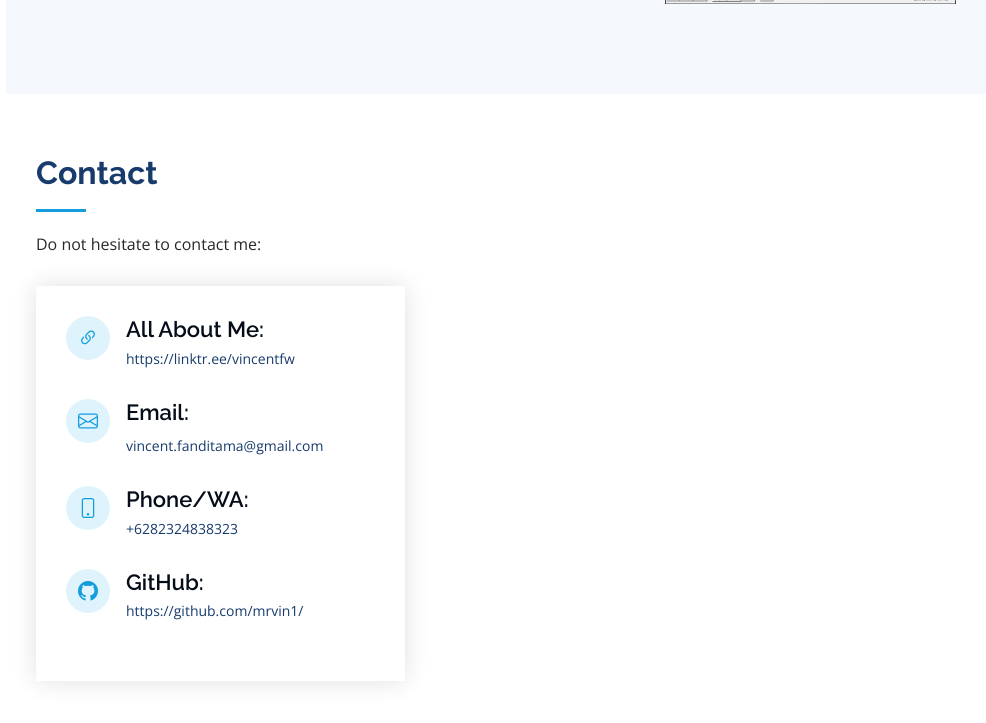
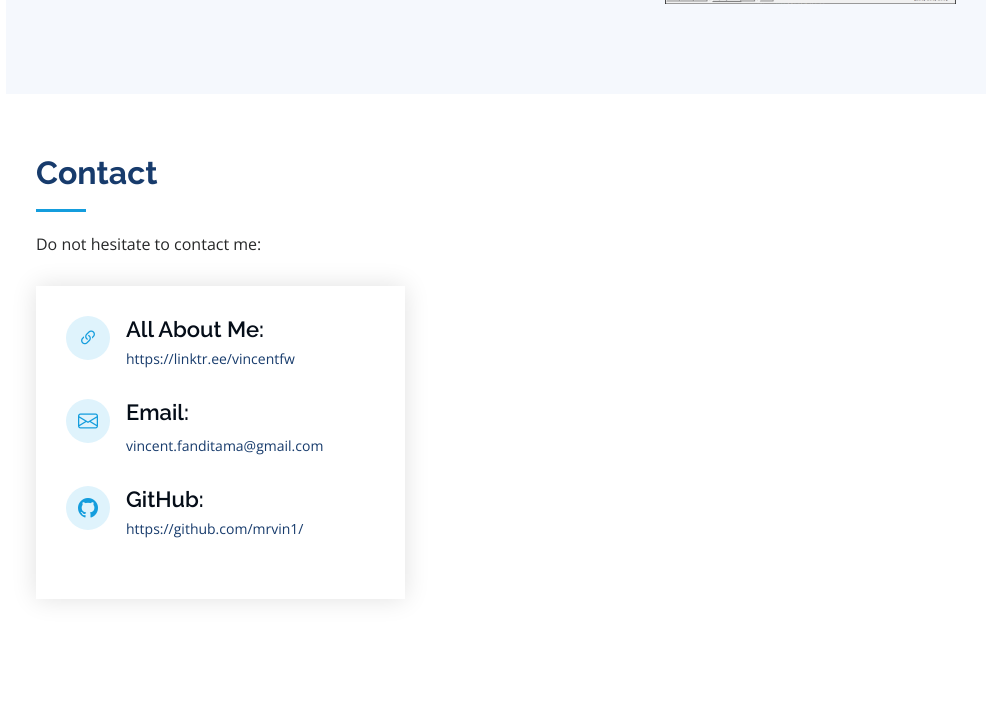
Before and after one commit to mrvin1/mrvin1.github.io, a plain HTML site: page index.html in a window 1280 px wide. Shown: the part 5401-6124 px from the top of the page, without its empty margins (294-1280 px from the left). Drawn offline with nearby package versions, Linux system fonts and the light colour scheme.

Commit message:
Update index.html

```diff
--- a/index.html
+++ b/index.html
@@ -536,12 +536,6 @@ j. In the 6th semester, I did an internship at Kantor Perwakilan Bank Indonesia
               </div>
 
               <div class="phone">
-                <i class="bi bi-phone"></i>
-                <h4>Phone/WA:</h4>
-                <p>+6282324838323</p>
-              </div>
-
-              <div class="phone">
                 <i class="bi bi-github"></i>
                 <h4>GitHub:</h4>
                 <a href="https://github.com/mrvin1/"><p>https://github.com/mrvin1/</p></a>
```
